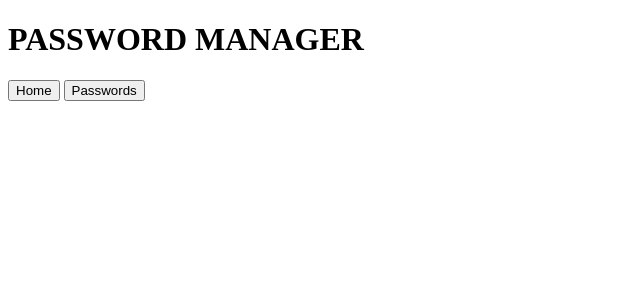
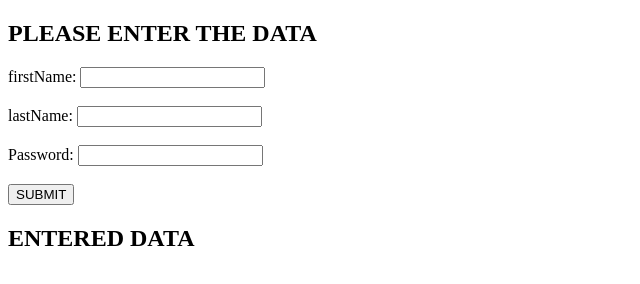
Before and after one commit to Vedant23456/PASSWORD_MANAGER, a plain HTML site: page Home.html in a window 1280 px wide. Shown: the whole page, without its empty margins (0-640 px from the left). Drawn offline with Linux system fonts and the light colour scheme.

Commit message:
Update Home.html

```diff
--- a/Home.html
+++ b/Home.html
@@ -1,15 +1,37 @@
 <!DOCTYPE html>
 <html lang="en">
-    <head>
-        <meta charset="UTF-8">
-        <title>Password Manager</title>
-    </head>
-    <body>
-        <h1>PASSWORD MANAGER</h1>
-    </body>
-    <div class="tab">
-        <button class="tablinks" onclick="Home">Home</button>
-        <button class="tablinks" onclick="Passwords">Passwords</button>
+<head>
+    <meta charset="UTF-8">
+    <meta name="viewport" content="width=device-width, initial-scale=1.0">
+    <title>FORM</title>
 
+</head>
+<body>
+    <div>
+        <h2>PLEASE ENTER THE DATA </h2>
+        <form id="entryForm">
+            <label for="firstName">firstName:</label>
+            <input type="text" id="firstName" name="firstName" required><br><br>
+
+            <label for="lastName">lastName:</label>
+            <input type="text" id="lastName" name="lastName" required><br><br>
+
+            <label for="Password">Password:</label>
+            <input type="Password" id="Password" name="Password" required><br><br>
+
+            <button type="submit">SUBMIT</button>
+        </form>
     </div>
+
+    <div>
+        <h2>ENTERED DATA</h2>
+        <ul id="entryList">
+
+
+        </ul>
+    </div>
+
+    <script src="script.js"></script>
+    <link rel="stylesheet" href="styles.css">
+</body>
 </html>
```
